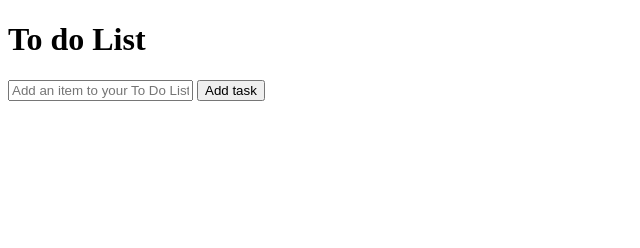
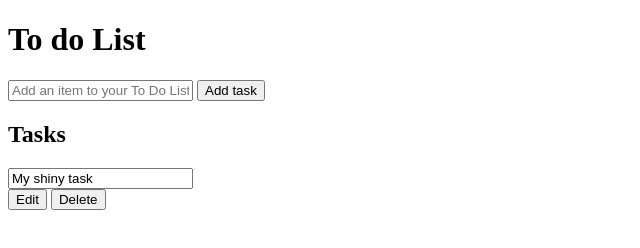
Before and after one commit to Jackdashton/to-do-list, a plain HTML site: page index.html in a window 1280 px wide. Shown: the whole page, without its empty margins (0-640 px from the left). Drawn offline with Linux system fonts and the light colour scheme.

Commit message:
finished html

```diff
--- a/index.html
+++ b/index.html
@@ -9,6 +9,7 @@
 
   </head>
   <body>
+
     <header>
       <h1>To do List</h1>
       <form id="new-task-form"></form>
@@ -21,6 +22,32 @@
           id="new-task-submit"
           value="Add task">
     </header>
+
+    <main class="task-list">
+      <h2>Tasks</h2>
+
+              <!-- All tasks go in here, need id to target this in javascript to add the class -->
+      <div id="tasks">
+        <div id="task">
+          <div class="content">
+            <input
+              type="text"
+              class="text"
+              value="My shiny task"
+              readonly>
+              <!-- Readonly means we can't edit this -->
+          </div>
+          <div class="actions">
+            <button class="edit">Edit</button>
+            <button class="delete">Delete</button>
+          </div>
+        </div>
+      </div>
+
+    </main>
+
+    <script src="main.js"> </script>
+
   </body>
 
 </html>
```
